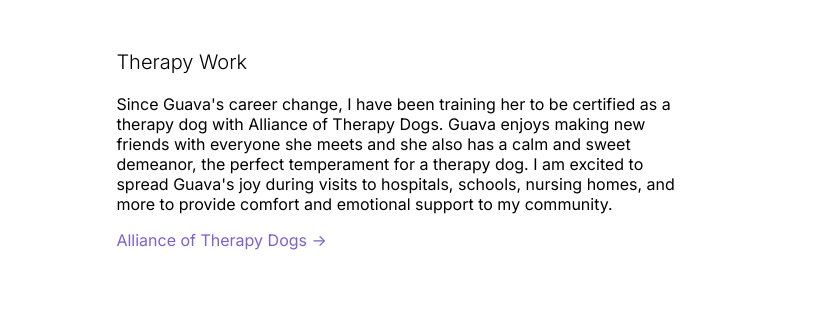
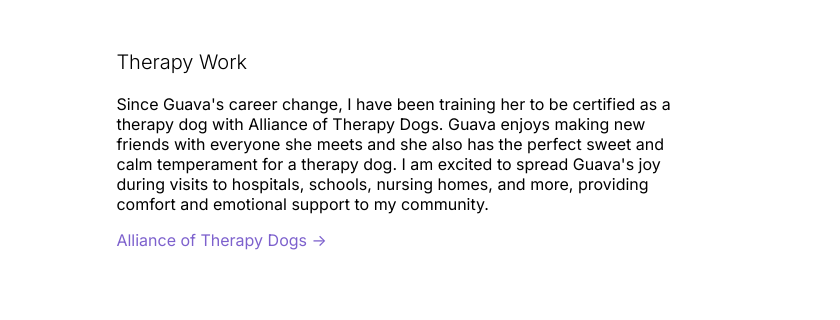
Before and after one commit to chingcheng/html-css-resume, a plain HTML site: page index.html in a window 1280 px wide. Shown: the part 2889-3209 px from the top of the page, 440-1280 px from the left. Drawn offline with Linux system fonts and the light colour scheme.

Commit message:
fixed grammatical errors

```diff
--- a/index.html
+++ b/index.html
@@ -302,10 +302,9 @@
             Since Guava's career change, I have been training her to be certified
             as a therapy dog with Alliance of Therapy Dogs.
             Guava enjoys making new friends with everyone she
-            meets and she also has a calm and sweet demeanor,
-            the perfect temperament for a therapy dog.
+            meets and she also has the perfect sweet and calm temperament for a therapy dog.
             I am excited to spread Guava's joy during visits to hospitals, schools,
-            nursing homes, and more to provide comfort and emotional support
+            nursing homes, and more, providing comfort and emotional support
             to my community.
             </p>
                 <a href="https://www.therapydogs.com/">
```
